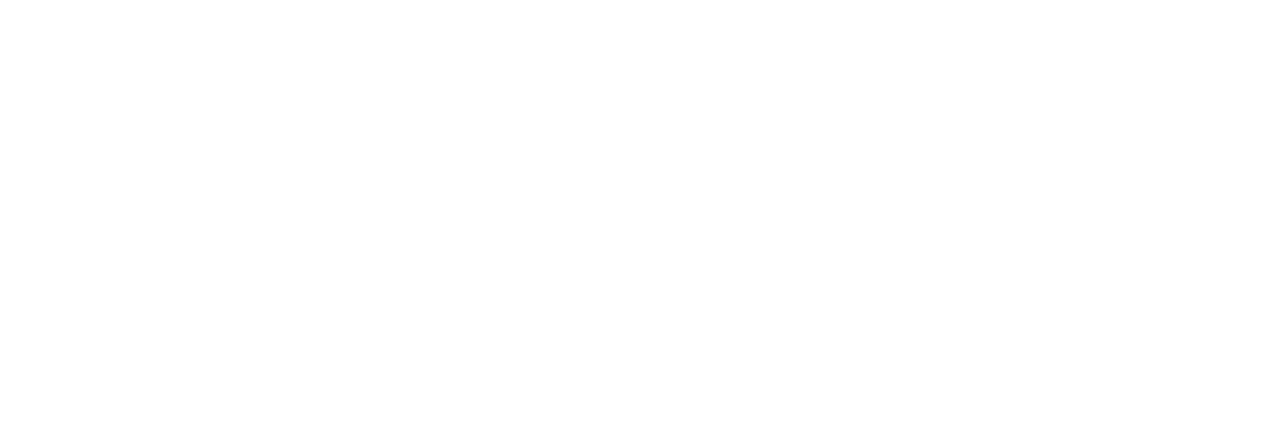
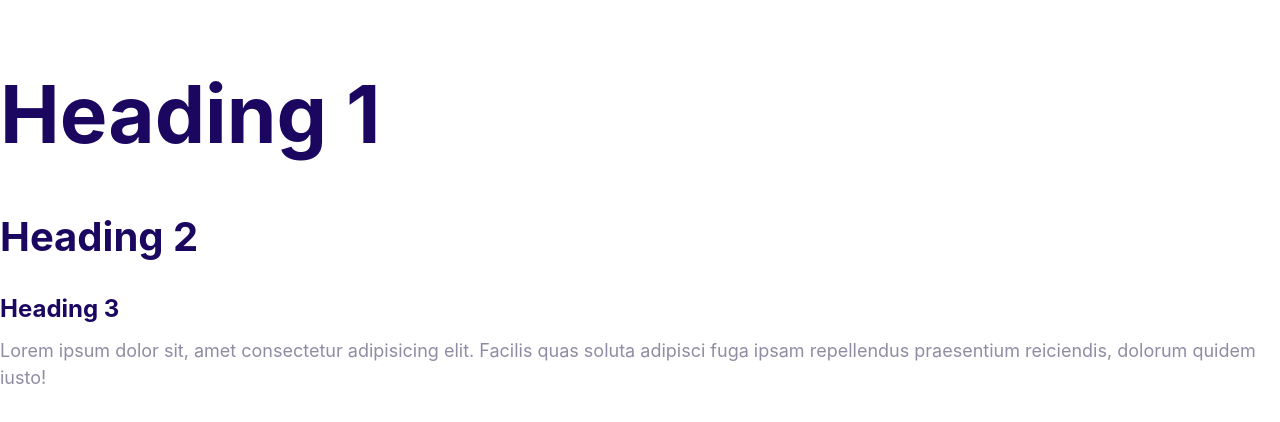
Before and after one commit to wirkoo/foshimy, a plain HTML site: page index.html in a window 1280 px wide. Drawn offline with Linux system fonts and the light colour scheme.

Commit message:
Define the styles for fonts

```diff
--- a/css/styles.css
+++ b/css/styles.css
@@ -5,3 +5,48 @@
   --color-headings: #1b0760;
   --color-body: #918ca4;
 }
+html {
+  /* 62.5% of 16px = 10px */
+  font-size: 62.5%;
+}
+body {
+  font-family: Inter, Arial, Helvetica, sans-serif;
+  font-size: 2.4rem;
+  line-height: 1.5;
+  color: var(--color-body);
+}
+h1,
+h2,
+h3 {
+  color: var(--color-headings);
+  margin-bottom: 1rem;
+}
+
+h1 {
+  font-size: 7rem;
+}
+h2 {
+  font-size: 4rem;
+}
+h3 {
+  font-size: 3rem;
+  margin-bottom: 1rem;
+}
+p {
+  margin-top: 0;
+}
+
+@media screen and (min-width: 1024px) {
+  body {
+    font-size: 1.8rem;
+  }
+  h1 {
+    font-size: 8rem;
+  }
+  h2 {
+    font-size: 4rem;
+  }
+  h3 {
+    font-size: 2.4rem;
+  }
+}
--- a/index.html
+++ b/index.html
@@ -5,6 +5,16 @@
     <meta name="viewport" content="width=device-width, initial-scale=1.0" />
     <title>Document</title>
     <link rel="stylesheet" href="css/normalize.css" />
+    <link rel="stylesheet" href="css/styles.css" />
   </head>
-  <body></body>
+  <body>
+    <h1>Heading 1</h1>
+    <h2>Heading 2</h2>
+    <h3>Heading 3</h3>
+    <p>
+      Lorem ipsum dolor sit, amet consectetur adipisicing elit. Facilis quas
+      soluta adipisci fuga ipsam repellendus praesentium reiciendis, dolorum
+      quidem iusto!
+    </p>
+  </body>
 </html>
```
